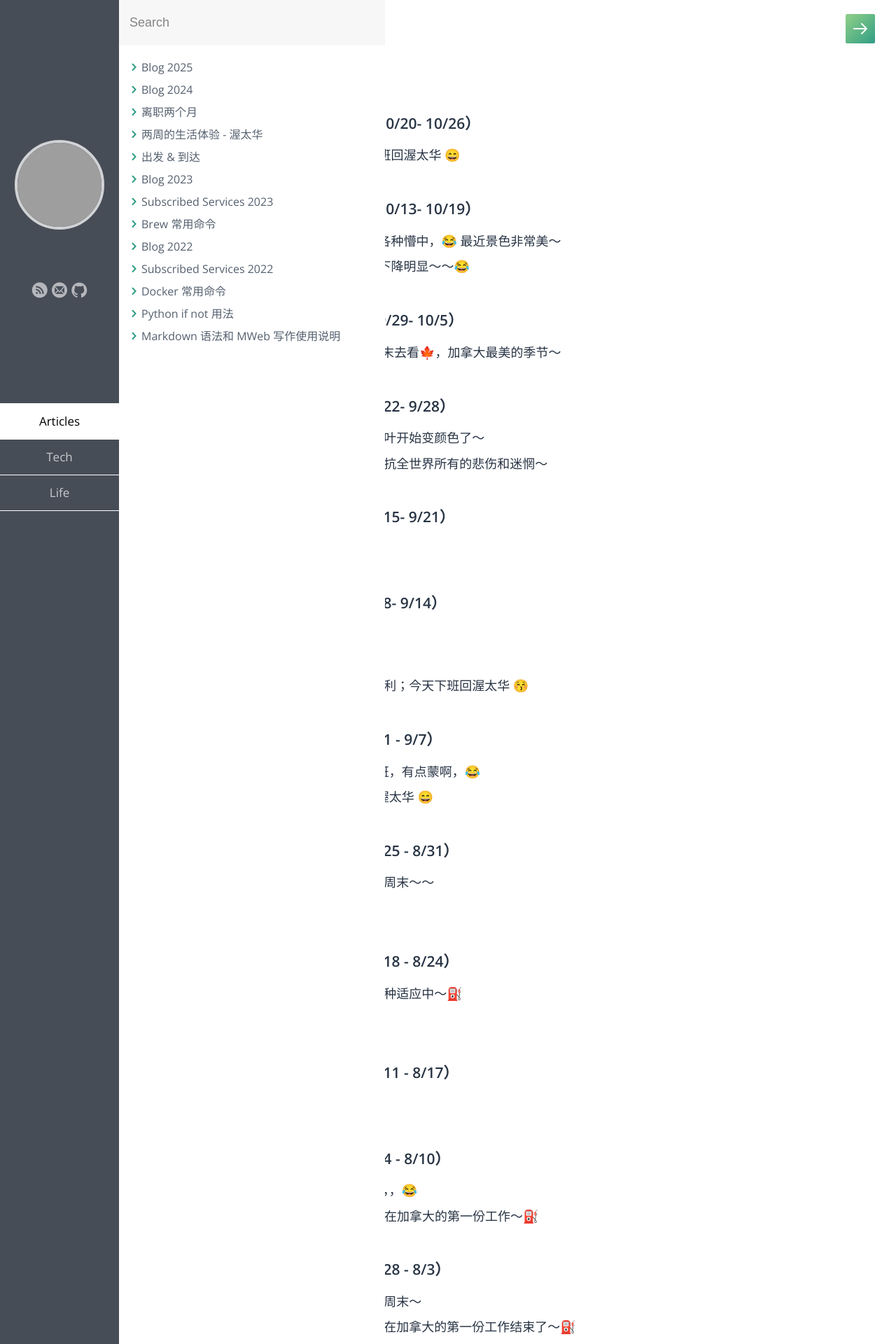
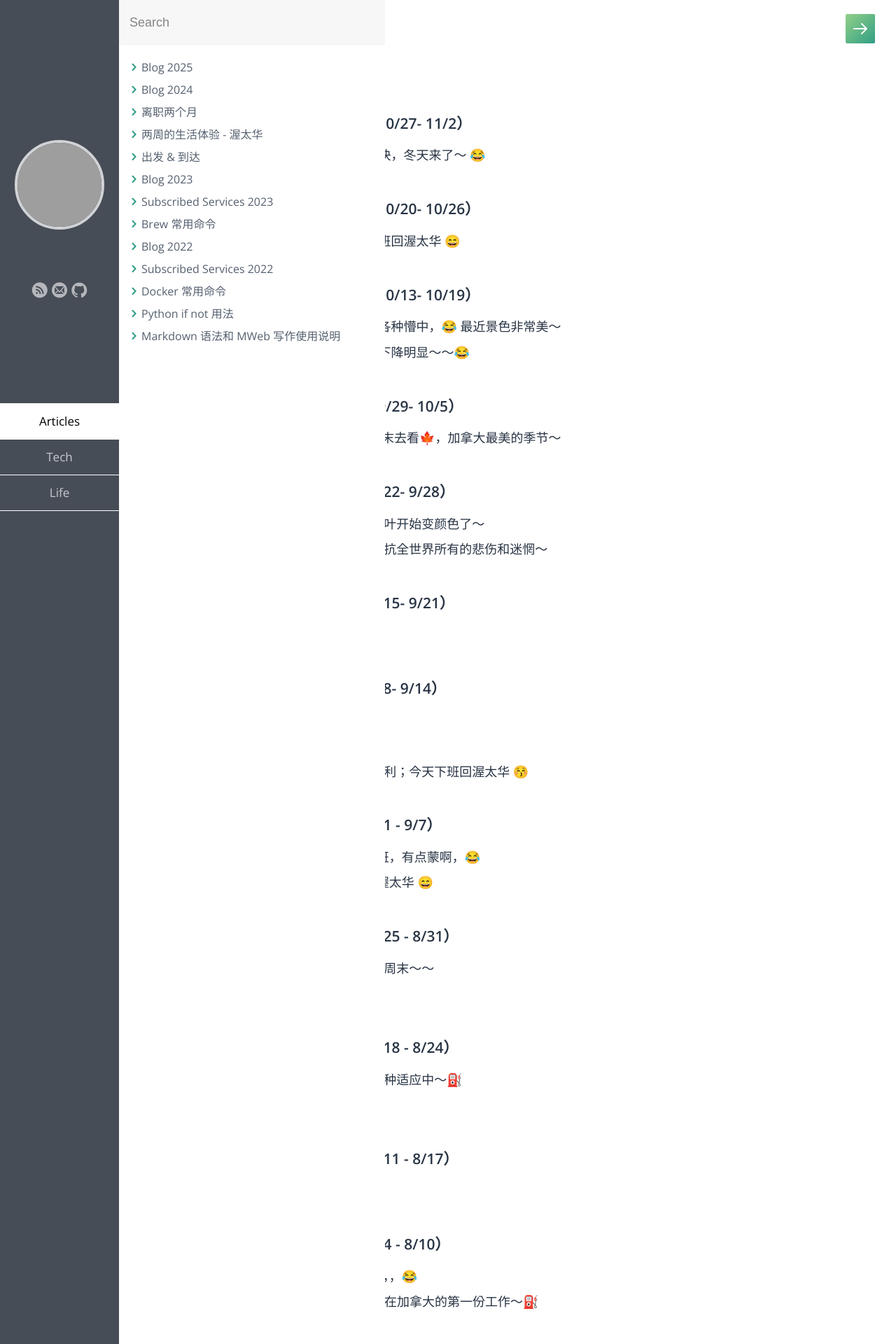
Before and after one commit to samxupeiran/samxupeiran.github.io, a Jekyll site: the page built from _posts/life/2025-01-02-my-blog.md, in a window 1280 px wide. Shown: the top 1920 px of the page at 70% size. Built offline with Jekyll 4.4.1, drawn with Linux system fonts in a browser that asks for light colours; some web fonts are replaced; some of the changed text lies outside the part shown; grey boxes are pictures that could not be loaded.

Commit message:
feat: add weekly blog 10/29

```diff
--- a/_posts/life/2025-01-02-my-blog.md
+++ b/_posts/life/2025-01-02-my-blog.md
@@ -5,6 +5,9 @@ category: Life
 tags: Blog
 ---
 
+
+- ### 2025 年 10 月 第 5 周（10/27- 11/2）
+     - 10/29 最近温度降的有点快，冬天来了～ 😂
 
 - ### 2025 年 10 月 第 4 周（10/20- 10/26）
      - 10/24 忙碌的一周啊，下班回渥太华 😄
```
